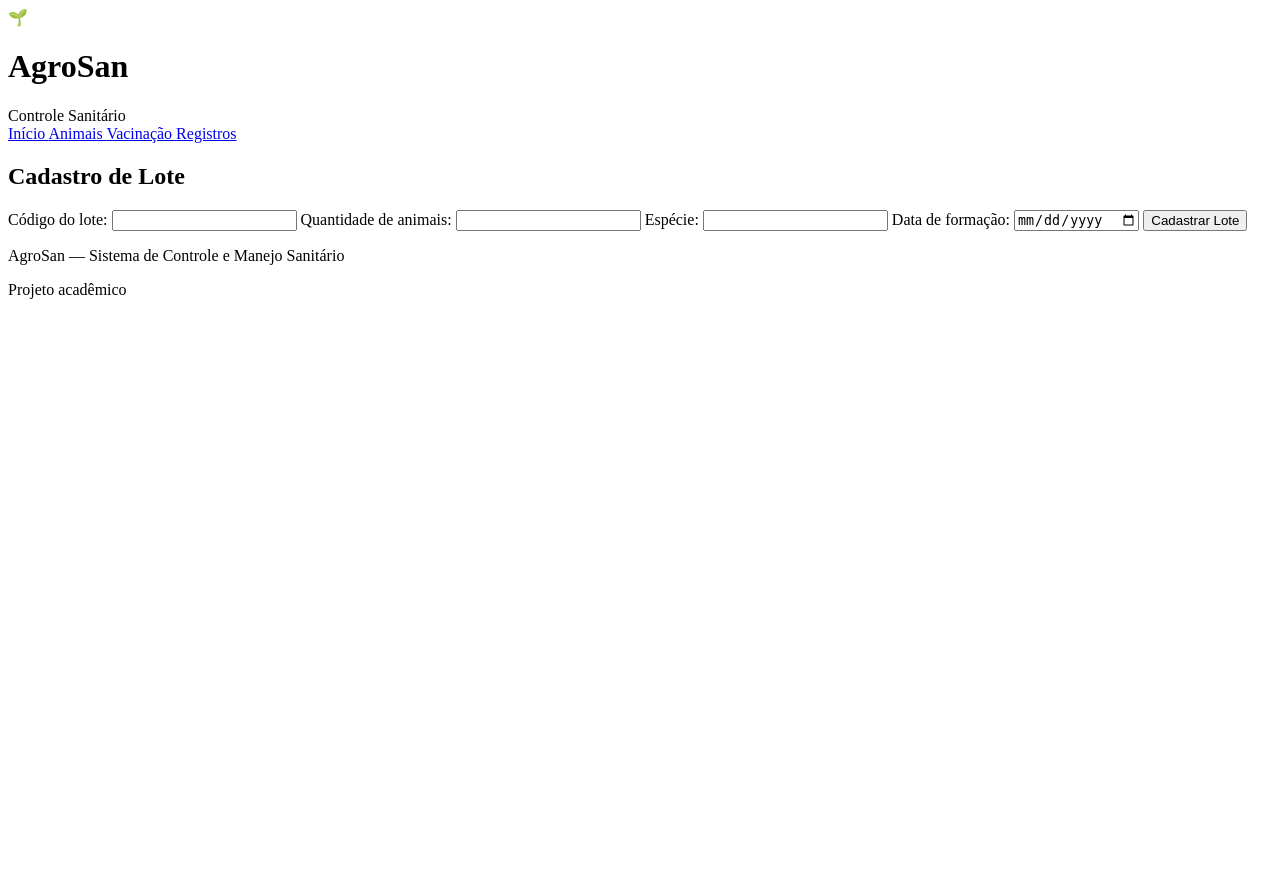
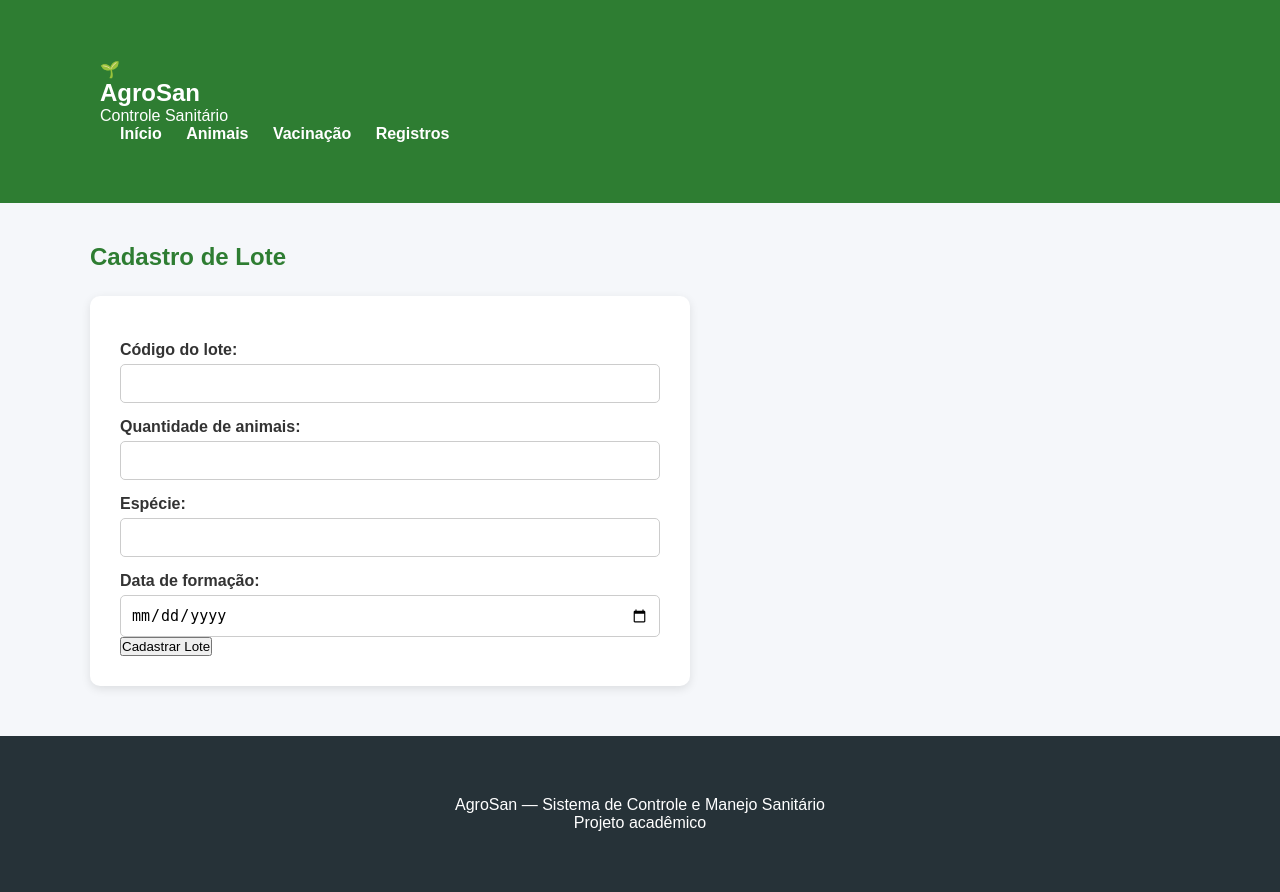
Before and after one commit to AyramViviane/controle-de-manejo-sanitario-e-vacinacao, a Flask app: page /lotes in a window 1280 px wide. Before the commit the page ends 299 px from the top, so only its background shows below. Run offline with Flask 3, Linux system fonts and the light colour scheme.

Commit message:
style (nao ta pronto)

```diff
--- a/static/css/style.css
+++ b/static/css/style.css
@@ -0,0 +1,163 @@
+* {
+    margin: 0;
+    padding: 0;
+    box-sizing: border-box;
+}
+
+body {
+    font-family: Arial, sans-serif;
+    background-color: #f5f7fa;
+    color: #333;
+}
+
+/* Cabeçalho */
+header {
+    background-color: #2e7d32;
+    color: white;
+    padding: 20px 40px;
+    display: flex;
+    justify-content: space-between;
+    align-items: center;
+}
+
+header h1 {
+    font-size: 24px;
+}
+
+nav a {
+    color: white;
+    text-decoration: none;
+    margin-left: 20px;
+    font-weight: bold;
+}
+
+nav a:hover {
+    text-decoration: underline;
+}
+
+/* Conteúdo principal */
+.container {
+    width: 90%;
+    max-width: 1100px;
+    margin: 40px auto;
+}
+
+.container h2 {
+    margin-bottom: 25px;
+    color: #2e7d32;
+}
+
+/* Cards */
+.cards {
+    display: grid;
+    grid-template-columns: repeat(auto-fit, minmax(220px, 1fr));
+    gap: 20px;
+}
+
+.card {
+    background-color: white;
+    padding: 25px;
+    border-radius: 10px;
+    box-shadow: 0 3px 10px rgba(0, 0, 0, 0.1);
+}
+
+.card h3 {
+    color: #2e7d32;
+    margin-bottom: 10px;
+}
+
+.card p {
+    color: #666;
+}
+
+/* Botões */
+.btn {
+    display: inline-block;
+    padding: 10px 18px;
+    margin-top: 15px;
+    background-color: #2e7d32;
+    color: white;
+    text-decoration: none;
+    border: none;
+    border-radius: 6px;
+    cursor: pointer;
+    font-size: 15px;
+}
+
+.btn:hover {
+    background-color: #1b5e20;
+}
+
+/* Formulários */
+form {
+    background-color: white;
+    padding: 30px;
+    border-radius: 10px;
+    box-shadow: 0 3px 10px rgba(0, 0, 0, 0.1);
+    max-width: 600px;
+}
+
+form label {
+    display: block;
+    margin-top: 15px;
+    margin-bottom: 5px;
+    font-weight: bold;
+}
+
+form input,
+form select {
+    width: 100%;
+    padding: 10px;
+    border: 1px solid #ccc;
+    border-radius: 5px;
+    font-size: 15px;
+}
+
+form input:focus,
+form select:focus {
+    outline: none;
+    border-color: #2e7d32;
+}
+
+/* Tabela */
+table {
+    width: 100%;
+    border-collapse: collapse;
+    background-color: white;
+    margin-top: 20px;
+    box-shadow: 0 3px 10px rgba(0, 0, 0, 0.08);
+}
+
+th {
+    background-color: #2e7d32;
+    color: white;
+    padding: 12px;
+    text-align: left;
+}
+
+td {
+    padding: 12px;
+    border-bottom: 1px solid #ddd;
+}
+
+tr:hover {
+    background-color: #f1f8f1;
+}
+
+/* Mensagens */
+.alert {
+    padding: 12px 15px;
+    margin-bottom: 20px;
+    border-radius: 6px;
+    background-color: #e8f5e9;
+    color: #2e7d32;
+}
+
+/* Rodapé */
+footer {
+    margin-top: 50px;
+    padding: 20px;
+    text-align: center;
+    background-color: #263238;
+    color: white;
+}
```
Also changed, not shown: templates/base.html (+3 -4 lines).
